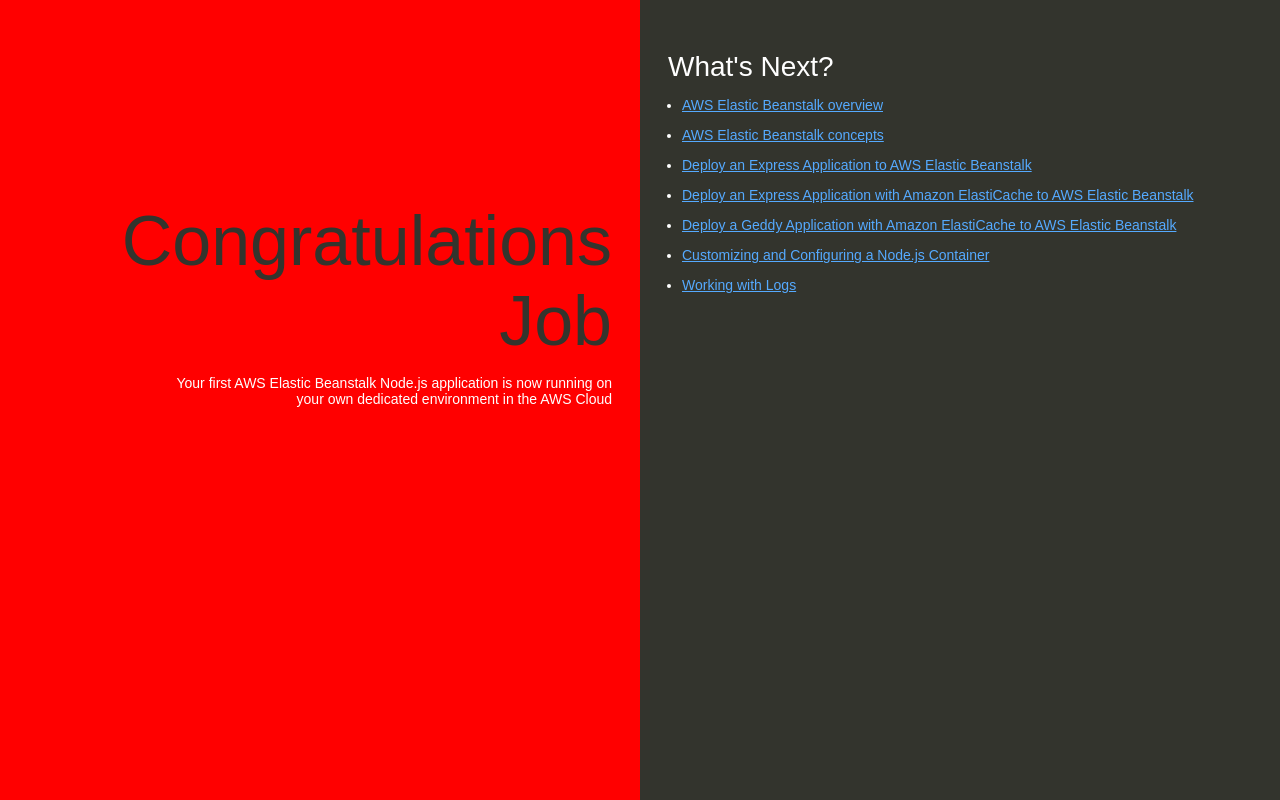
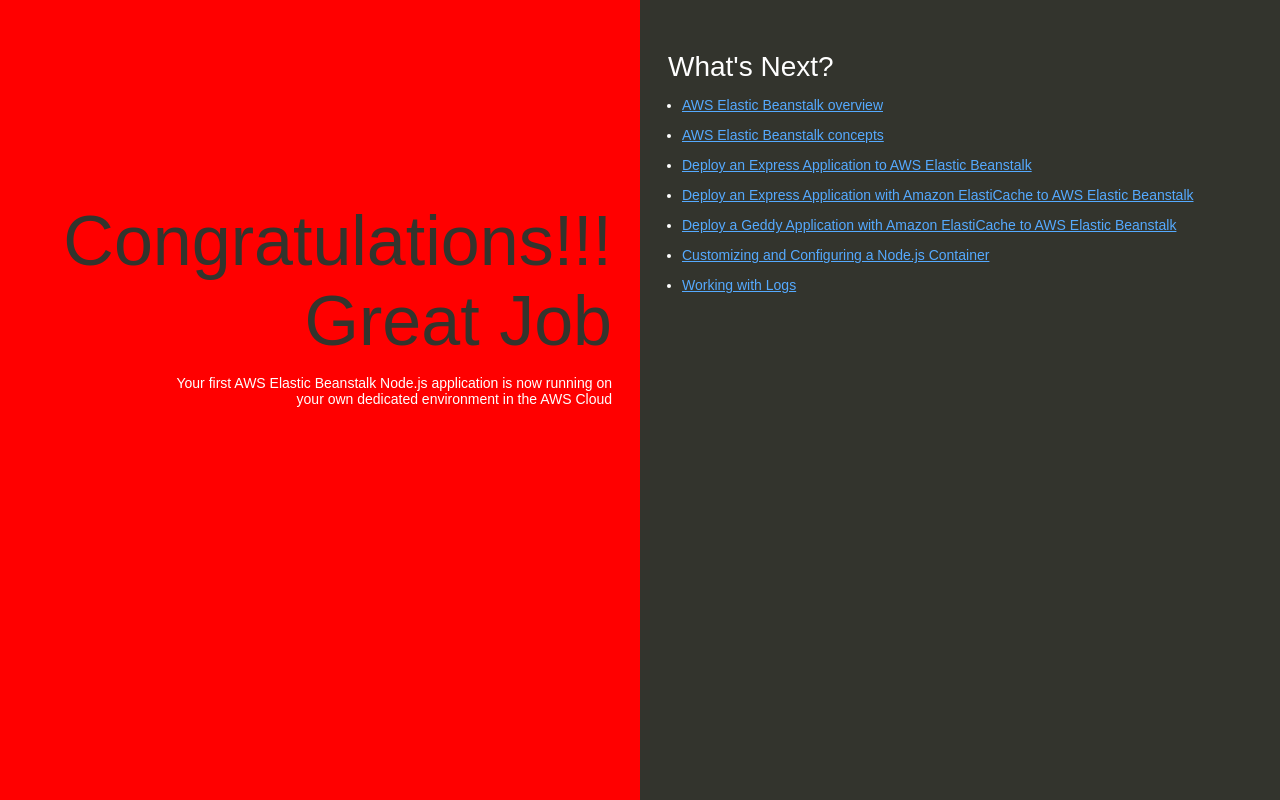
Before and after one commit to Kans-Kant/aws-node-app, a website: page index.html in a window 1280 px wide. Drawn offline with Linux system fonts and the light colour scheme.

Commit message:
Update index.html
Update index.html

```diff
--- a/index.html
+++ b/index.html
@@ -74,7 +74,7 @@
   </head>
   <body>
     <div class="textColumn">
-      <h1>Congratulations Job</h1>
+      <h1>Congratulations!!! Great Job</h1>
       <p>Your first AWS Elastic Beanstalk Node.js application is now running on your own dedicated environment in the AWS Cloud</p>
     </div>
     <div class="linksColumn">
```
